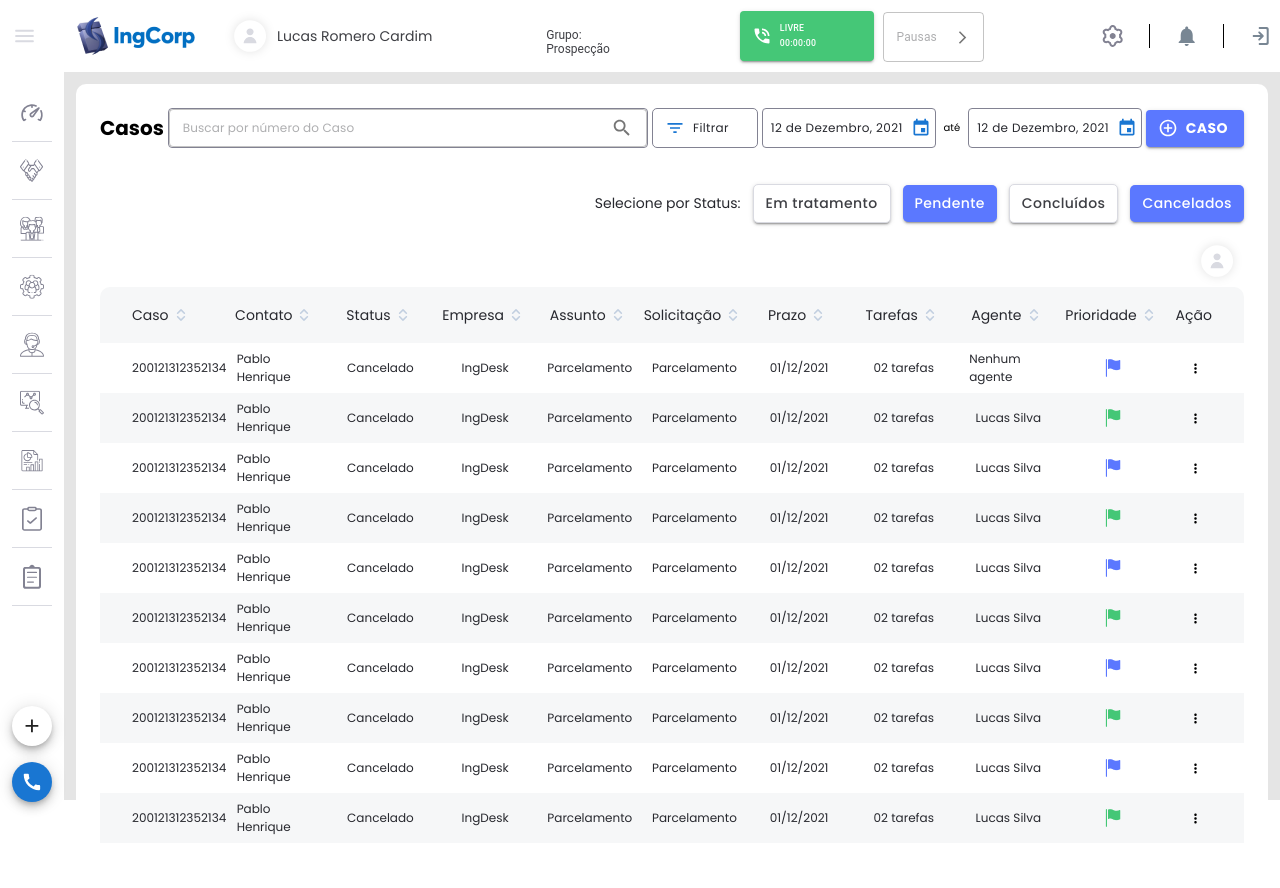
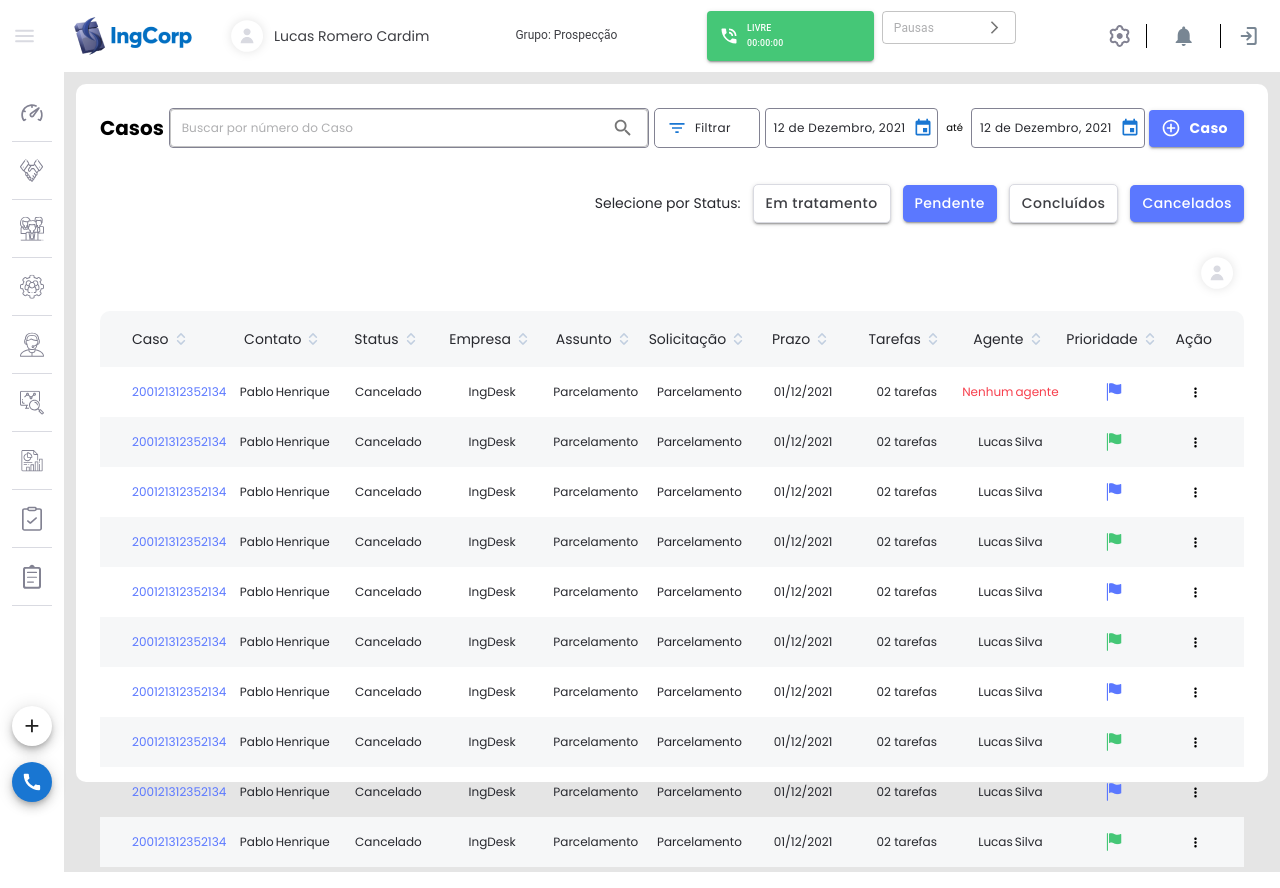
Before and after one commit to arianlucas/desafio-react-ingenium, a React (Create React App) app: page / in a window 1280 px wide. Both pictures are taken after typing "Sample", "Sample123" into the empty fields and a click on the button "Entrar". Built offline with nearby package versions, Linux system fonts and the light colour scheme.

Commit message:
Começar a pagina de detalhes

```diff
--- a/src/PageDetails/index.css
+++ b/src/PageDetails/index.css
@@ -1,16 +1,6 @@
 .Details {
   height: 100vh;
   background: #e5e5e5;
-}
-
-header {
-  display: flex;
-  align-items: center;
-  padding: 1.2rem;
-
-  height: 7.2rem;
-
-  background: #ffffff;
 }
 
 .main-content {
--- a/src/PageLists/header.css
+++ b/src/PageLists/header.css
@@ -1,5 +1,9 @@
+.ingweb-menu {
+  display: flex;
+}
+
 .icon_menu {
-  margin-right: 3.5rem;
+  margin-right: 3.2rem;
 }
 
 .logo_ingcorp {
@@ -7,7 +11,6 @@
 }
 
 .user-box {
-  margin-right: 11.2rem;
   display: flex;
   align-items: center;
   width: 21.027rem;
@@ -23,8 +26,6 @@
 }
 
 .title-group {
-  margin-right: 11.219rem;
-
   width: 10.734rem;
   height: 1.55rem;
   font-weight: 400;
@@ -34,11 +35,15 @@
   color: #3e3f44;
 }
 
+.button-input_header {
+  display: flex;
+  gap: 0.8rem;
+}
+
 button.css-ke5b6m-MuiButtonBase-root-MuiButton-root {
   display: flex;
   align-items: center;
   justify-content: flex-start;
-  margin-right: 0.883rem;
   background-color: #45c777;
   width: 16.69rem;
   height: 5rem;
@@ -52,7 +57,6 @@ button.css-ke5b6m-MuiButtonBase-root-MuiButton-root {
 }
 
 div.roboto.css-1u3bzj6-MuiFormControl-root-MuiTextField-root {
-  margin-right: 11.597rem;
   width: 13.4rem;
   height: 3.6rem;
   align-self: flex-start;
@@ -64,6 +68,10 @@ div.css-o9k5xi-MuiInputBase-root-MuiOutlinedInput-root {
   line-height: 14px;
 
   color: #3e3f44;
+}
+
+input.css-nxo287-MuiInputBase-input-MuiOutlinedInput-input {
+  padding: 0.8rem 1.2rem;
 }
 
 .final-icons {
@@ -79,7 +87,6 @@ div.css-o9k5xi-MuiInputBase-root-MuiOutlinedInput-root {
 
 .settings-icon {
   cursor: pointer;
-  margin-right: 2.4rem;
 }
 
 .notifications-icon {
@@ -91,5 +98,4 @@ div.css-o9k5xi-MuiInputBase-root-MuiOutlinedInput-root {
 
 .logout-icon {
   cursor: pointer;
-  margin-left: 2.4rem;
 }
--- a/src/PageLists/index.css
+++ b/src/PageLists/index.css
@@ -17,6 +17,7 @@
 header {
   display: flex;
   align-items: center;
+  justify-content: space-between;
   padding: 1.2rem;
 
   height: 7.2rem;
@@ -47,14 +48,25 @@ header {
   display: flex;
   flex-direction: column;
   align-items: flex-start;
+  padding: 1.2rem;
+
+  width: 100%;
+  height: 100vh;
+
+  background: #e5e5e5;
+}
+
+.main-container {
+  display: flex;
+  flex-direction: column;
+  align-items: flex-start;
   padding: 2.4rem;
 
   width: 100%;
-  height: 80.4rem;
+  height: 90%;
 
   background: #ffffff;
   border-radius: 10px;
-  margin: 1.2rem;
 }
 
 .search-bar {
@@ -153,6 +165,7 @@ div.search-input.css-1u3bzj6-MuiFormControl-root-MuiTextField-root {
   font-weight: 700;
   font-size: 1.4rem;
   line-height: 21px;
+  text-transform: none;
 
   color: #ffffff;
 }
@@ -210,6 +223,7 @@ div.search-input.css-1u3bzj6-MuiFormControl-root-MuiTextField-root {
 
 .icone-main {
   align-self: flex-end;
+  margin: 1.2rem 0;
 }
 
 .table-list {
--- a/src/PageLists/index.js
+++ b/src/PageLists/index.js
@@ -23,6 +23,7 @@ export function Lists() {
   return (
     <div className="Lists">
       <header>
+        <div className="ingweb-menu">
           <img
             src="./imgs/icon_menu.svg"
             alt="ícone menu"
@@ -37,7 +38,10 @@ export function Lists() {
             <img src="./imgs/user_icon-listas.svg" alt="icone do usuario" />
             <p className="poppins">Lucas Romero Cardim</p>
           </div>
+        </div>
+
         <p className="title-group roboto">Grupo: Prospecção</p>
+        <div className="button-input_header">
           <Button
             variant="contained"
             color="success"
@@ -59,6 +63,7 @@ export function Lists() {
             }}
             placeholder="Pausas"
           />
+        </div>
         <div className="final-icons">
           <img
             src="./imgs/settings-icon-listas.svg"
@@ -119,6 +124,7 @@ export function Lists() {
           </div>
         </div>
         <div className="main-page">
+          <div className="main-container">
             <div className="search-bar">
               <h1 className="poppins">Casos</h1>
               <Input
@@ -194,5 +200,6 @@ export function Lists() {
           </div>
         </div>
       </div>
+    </div>
   );
 }
--- a/src/PagesLogin/LeftLogin/index.css
+++ b/src/PagesLogin/LeftLogin/index.css
@@ -1,7 +1,10 @@
 .left-side {
   width: 46.6%;
   padding: 3.5rem;
+}
 
+.container-left-login {
+  width: 100%;
   display: flex;
   flex-direction: column;
   align-items: center;
@@ -14,13 +17,13 @@
 }
 
 .div-login {
-  width: 47.5rem;
-  height: 47rem;
   display: flex;
   flex-direction: column;
 }
 
 .title-login h1 {
+  width: 19.5rem;
+  height: 3.6rem;
   font-weight: 700;
   font-size: 2.4rem;
   line-height: 3.6rem;
--- a/src/PagesLogin/LeftLogin/index.js
+++ b/src/PagesLogin/LeftLogin/index.js
@@ -39,13 +39,15 @@ export function LeftLogin() {
 
   return (
     <div className="left-side">
+      <div className="container-left-login">
         <img src="./imgs/logo-login.svg" alt="" />
 
         <div className="div-login poppins-font">
           <div className="title-login">
             <h1>Olá, Bem vindo!</h1>
             <p>
-            Solução de gerenciamento de relacionamento para empresas e pessoas.
+              Solução de gerenciamento de relacionamento para empresas e
+              pessoas.
             </p>
           </div>
 
@@ -120,5 +122,6 @@ export function LeftLogin() {
           </p>
         </div>
       </div>
+    </div>
   );
 }
--- a/src/SimpleTable/index.css
+++ b/src/SimpleTable/index.css
@@ -29,6 +29,7 @@
 
   width: 8.6%;
   height: 4rem;
+  margin-right: 1rem;
 }
 
 .titles-head {
@@ -88,6 +89,7 @@
 
   width: 8.6%;
   height: 3.4rem;
+  margin-right: 1rem;
 }
 
 .column-body {
@@ -102,23 +104,37 @@
 }
 
 .column-body p,
-.first-column-body p {
+.first-column-body p,
+a {
   font-family: "Poppins";
   font-style: normal;
   font-weight: 400;
   font-size: 1.2rem;
   line-height: 18px;
 
-  display: flex;
-  align-items: center;
+  text-align: center;
 
   color: #27282e;
+  text-decoration: none;
+}
+
+a {
+  color: #5b78ff;
+}
+
+.contact,
+.agente {
+  gap: 0.2rem;
 }
 
 .agente {
   padding: 0.2rem 0.8rem;
 }
 
+p.red-agente {
+  color: #f7404e;
+}
+
 .action {
   width: 4.5%;
 }
--- a/src/SimpleTable/index.js
+++ b/src/SimpleTable/index.js
@@ -1,136 +1,137 @@
 import "./index.css";
 import MoreVertIcon from "@mui/icons-material/MoreVert";
+import { NavLink } from "react-router-dom";
 
 export function Table() {
   const rows = [
     {
       id: 1,
       caso: 200121312352134,
-      contato: "Pablo Henrique",
+      contato: { nome: "Pablo", sobrenome: "Henrique" },
       status: "Cancelado",
       empresa: "IngDesk",
       assunto: "Parcelamento",
       solicitacao: "Parcelamento",
       prazo: "01/12/2021",
       tarefas: "02 tarefas",
-      agente: "Nenhum agente",
+      agente: { nome: "Nenhum", sobrenome: "agente" },
       prioridade: "./imgs/bandeira-azul.png",
     },
     {
       id: 2,
       caso: 200121312352134,
-      contato: "Pablo Henrique",
+      contato: { nome: "Pablo", sobrenome: "Henrique" },
       status: "Cancelado",
       empresa: "IngDesk",
       assunto: "Parcelamento",
       solicitacao: "Parcelamento",
       prazo: "01/12/2021",
       tarefas: "02 tarefas",
-      agente: "Lucas Silva",
+      agente: { nome: "Lucas", sobrenome: "Silva" },
       prioridade: "./imgs/bandeira-verde.png",
     },
     {
       id: 3,
       caso: 200121312352134,
-      contato: "Pablo Henrique",
+      contato: { nome: "Pablo", sobrenome: "Henrique" },
       status: "Cancelado",
       empresa: "IngDesk",
       assunto: "Parcelamento",
       solicitacao: "Parcelamento",
       prazo: "01/12/2021",
       tarefas: "02 tarefas",
-      agente: "Lucas Silva",
+      agente: { nome: "Lucas", sobrenome: "Silva" },
       prioridade: "./imgs/bandeira-azul.png",
     },
     {
       id: 4,
       caso: 200121312352134,
-      contato: "Pablo Henrique",
+      contato: { nome: "Pablo", sobrenome: "Henrique" },
       status: "Cancelado",
       empresa: "IngDesk",
       assunto: "Parcelamento",
       solicitacao: "Parcelamento",
       prazo: "01/12/2021",
       tarefas: "02 tarefas",
-      agente: "Lucas Silva",
+      agente: { nome: "Lucas", sobrenome: "Silva" },
       prioridade: "./imgs/bandeira-verde.png",
     },
     {
       id: 5,
       caso: 200121312352134,
-      contato: "Pablo Henrique",
+      contato: { nome: "Pablo", sobrenome: "Henrique" },
       status: "Cancelado",
       empresa: "IngDesk",
       assunto: "Parcelamento",
       solicitacao: "Parcelamento",
       prazo: "01/12/2021",
       tarefas: "02 tarefas",
-      agente: "Lucas Silva",
+      agente: { nome: "Lucas", sobrenome: "Silva" },
       prioridade: "./imgs/bandeira-azul.png",
     },
     {
       id: 6,
       caso: 200121312352134,
-      contato: "Pablo Henrique",
+      contato: { nome: "Pablo", sobrenome: "Henrique" },
       status: "Cancelado",
       empresa: "IngDesk",
       assunto: "Parcelamento",
       solicitacao: "Parcelamento",
       prazo: "01/12/2021",
       tarefas: "02 tarefas",
-      agente: "Lucas Silva",
+      agente: { nome: "Lucas", sobrenome: "Silva" },
       prioridade: "./imgs/bandeira-verde.png",
     },
     {
       id: 7,
       caso: 200121312352134,
-      contato: "Pablo Henrique",
+      contato: { nome: "Pablo", sobrenome: "Henrique" },
       status: "Cancelado",
       empresa: "IngDesk",
       assunto: "Parcelamento",
       solicitacao: "Parcelamento",
       prazo: "01/12/2021",
       tarefas: "02 tarefas",
-      agente: "Lucas Silva",
+      agente: { nome: "Lucas", sobrenome: "Silva" },
       prioridade: "./imgs/bandeira-azul.png",
     },
     {
       id: 8,
       caso: 200121312352134,
-      contato: "Pablo Henrique",
+      contato: { nome: "Pablo", sobrenome: "Henrique" },
       status: "Cancelado",
       empresa: "IngDesk",
       assunto: "Parcelamento",
       solicitacao: "Parcelamento",
       prazo: "01/12/2021",
       tarefas: "02 tarefas",
-      agente: "Lucas Silva",
+      agente: { nome: "Lucas", sobrenome: "Silva" },
       prioridade: "./imgs/bandeira-verde.png",
     },
     {
       id: 9,
       caso: 200121312352134,
-      contato: "Pablo Henrique",
+      contato: { nome: "Pablo", sobrenome: "Henrique" },
       status: "Cancelado",
       empresa: "IngDesk",
       assunto: "Parcelamento",
       solicitacao: "Parcelamento",
       prazo: "01/12/2021",
       tarefas: "02 tarefas",
-      agente: "Lucas Silva",
+      agente: { nome: "Lucas", sobrenome: "Silva" },
       prioridade: "./imgs/bandeira-azul.png",
     },
     {
       id: 10,
       caso: 200121312352134,
-      contato: "Pablo Henrique",
+      contato: { nome: "Pablo", sobrenome: "Henrique" },
       status: "Cancelado",
       empresa: "IngDesk",
       assunto: "Parcelamento",
       solicitacao: "Parcelamento",
       prazo: "01/12/2021",
       tarefas: "02 tarefas",
-      agente: "Lucas Silva",
+      agente: { nome: "Lucas", sobrenome: "Silva" },
       prioridade: "./imgs/bandeira-verde.png",
     },
   ];
@@ -188,10 +189,11 @@ export function Table() {
         {rows.map((row) => (
           <div className="row-body" key={row.id}>
             <div className="first-column-body">
-              <p>{row.caso}</p>
+              <NavLink to={"/details"}>{row.caso}</NavLink>
             </div>
-            <div className="column-body">
-              <p>{row.contato}</p>
+            <div className="column-body contact">
+              <p>{row.contato.nome}</p>
+              <p>{row.contato.sobrenome}</p>
             </div>
             <div className="column-body">
               <p>{row.status}</p>
@@ -212,7 +214,12 @@ export function Table() {
               <p>{row.tarefas}</p>
             </div>
             <div className="column-body agente">
-              <p>{row.agente}</p>
+              <p className={row.agente.nome === "Nenhum" && "red-agente"}>
+                {row.agente.nome}
+              </p>
+              <p className={row.agente.nome === "Nenhum" && "red-agente"}>
+                {row.agente.sobrenome}
+              </p>
             </div>
             <div className="column-body">
               <img src={row.prioridade} alt="" />
```
Lines whose indentation alone changed are shown as unchanged.
